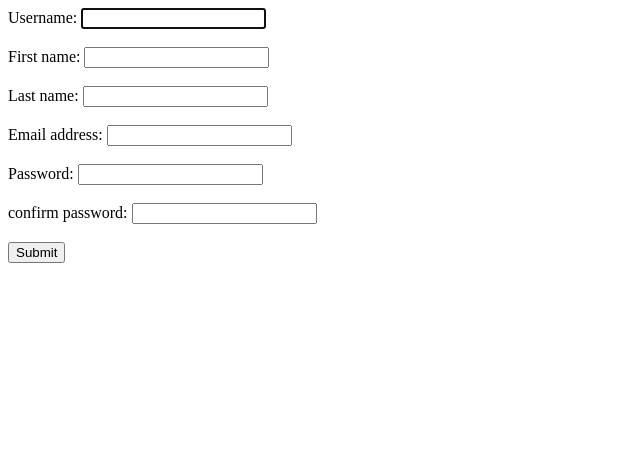
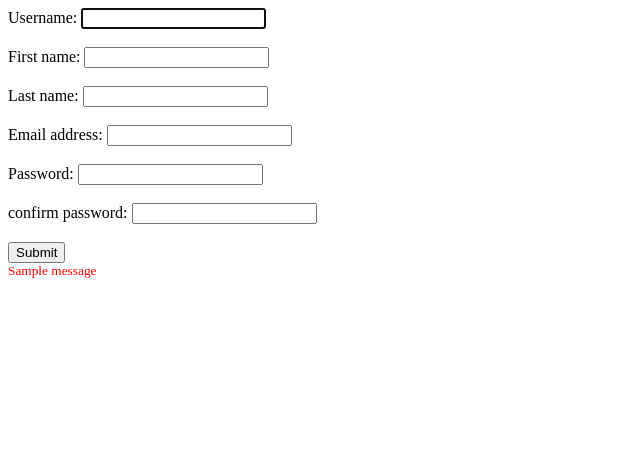
Before and after one commit to sarikapatil181/DjangoAuthentication-Authorization, a Django app: page /signup/ in a window 1280 px wide. Shown: the top 456 px of the page, without its empty margins (0-640 px from the left). Run offline with Django 3.2, Linux system fonts and the light colour scheme; one stand-in notice (Sample message) is shown.

Commit message:
commit 3

```diff
--- a/auth/enroll/templates/enroll/signup.html
+++ b/auth/enroll/templates/enroll/signup.html
@@ -1,4 +1,15 @@
 <html>
+<head>
+<style>
+.success{
+
+    color:red;
+    }
+
+   </style>
+
+
+<head>
     <body>
         <form action="" method="POST" novalidate>{%csrf_token%}
 
@@ -8,8 +19,13 @@
 
          {%endfor%}
 
-            <input type="submit" value="Submit">
-
+            <input type="submit" value="Submit"><br>
+            {%if messages%}
+            {%for message in messages%}
+             <small {%if message.tags%}  class="{{message.tags}}"  {%endif%}>
+                {{message}} </small>
+            {%endfor%}
+             {%endif%}
 
         </form>
 
--- a/auth/enroll/views.py
+++ b/auth/enroll/views.py
@@ -1,4 +1,5 @@
 from django.shortcuts import render
+from django.contrib import messages
 from .forms import SignUpForm
 
 # Create your views here.
@@ -6,6 +7,7 @@ def sign_up(request):
     if request.method=='POST':
         fm=SignUpForm(request.POST)
         if fm.is_valid():
+            messages.success(request,'Account Created Successfully!!')
             fm.save()
     else:
         fm=SignUpForm()
```
Also changed, not shown: auth/db.sqlite3.
